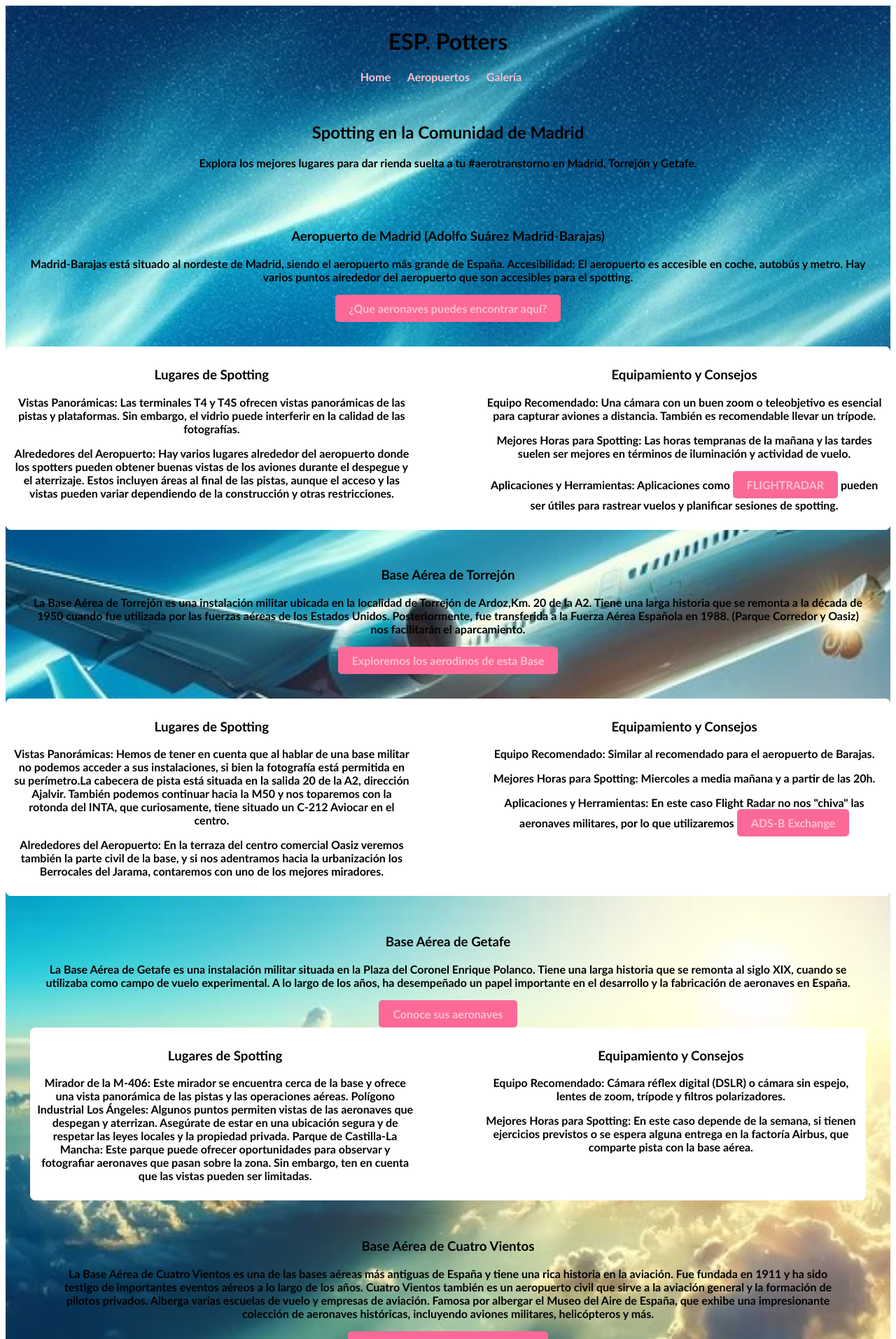
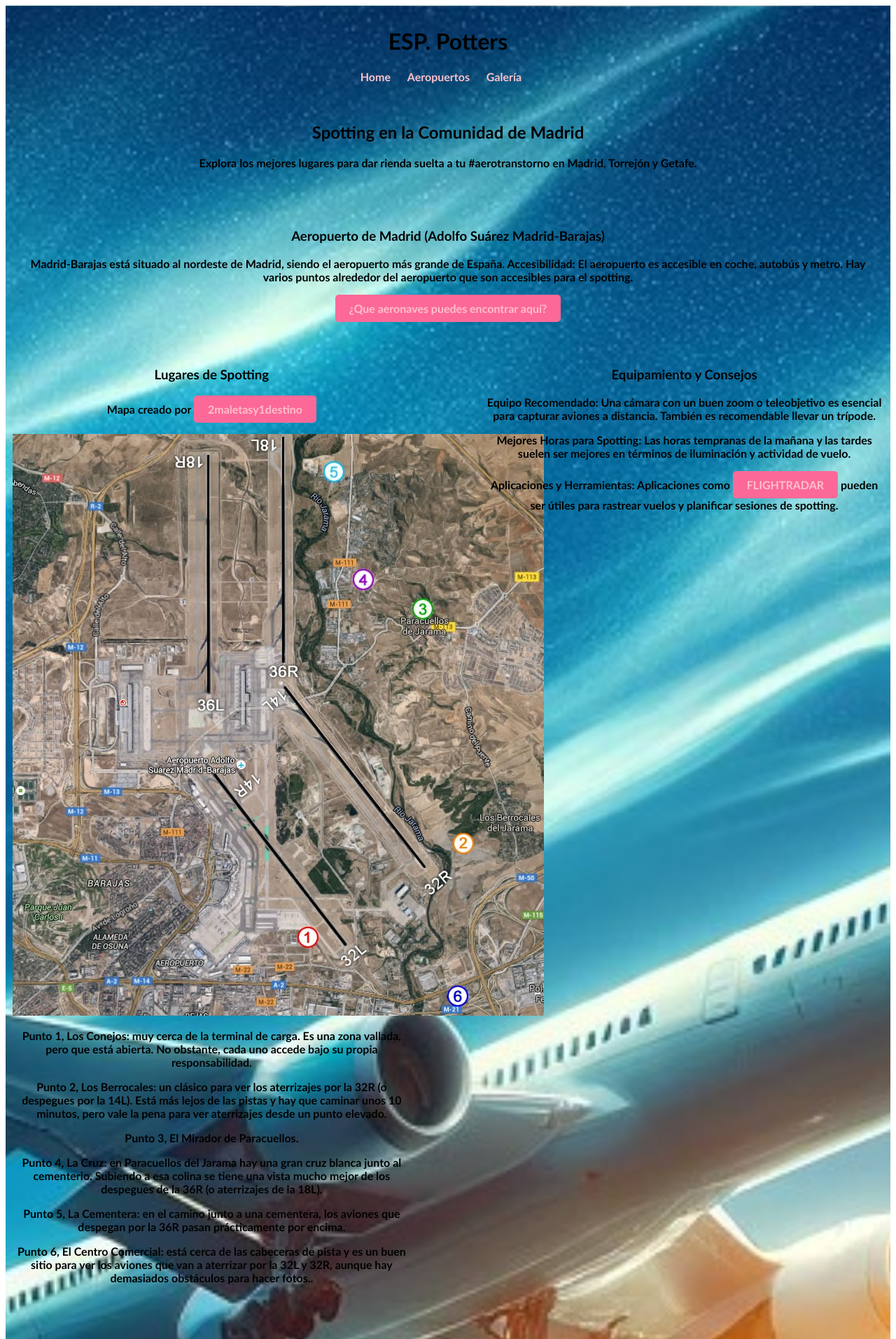
Before and after one commit to PatiCMacias/PASIR, a PHP site: page /html/aeropuertos.html in a window 1280 px wide. Shown: the top 1913 px of the page at 70% size. Run offline with PHP 8.4, Linux system fonts and the light colour scheme.

Commit message:
cualquier comentario

```diff
--- a/css/css_aeropuertos.css
+++ b/css/css_aeropuertos.css
@@ -8,20 +8,17 @@
 .column {
     display: flex;
     justify-content: space-between;
-    background-color: white;
-    border-radius: 8px;
+
 }
 .puntos1, .equipo1, .puntos2, .equipo2, .puntos3, .equipo3 {
     width: 45%;
     padding: 10px;
     text-align: center;
-    background-color: white;
-    border-radius: 8px;
 }
 header {
     background-color: grey;
     background-image: url('../images/fotoavion.jpg'); /* Ruta de la imagen de fondo */
-    background-size: cover; /* Escala la imagen para cubrir todo el div */
+    background-size: cover;
     background-position: center;
     color: black;
     text-align: center;
--- a/html/aeropuertos.html
+++ b/html/aeropuertos.html
@@ -31,8 +31,14 @@ Accesibilidad: El aeropuerto es accesible en coche, autobús y metro. Hay varios
 <div class="column">
     <div class= "puntos1">
     <h3>Lugares de Spotting</h3>
-    <p>Vistas Panorámicas: Las terminales T4 y T4S ofrecen vistas panorámicas de las pistas y plataformas. Sin embargo, el vidrio puede interferir en la calidad de las fotografías.</p>
-    <p>Alrededores del Aeropuerto: Hay varios lugares alrededor del aeropuerto donde los spotters pueden obtener buenas vistas de los aviones durante el despegue y el aterrizaje. Estos incluyen áreas al final de las pistas, aunque el acceso y las vistas pueden variar dependiendo de la construcción y otras restricciones.</p>
+    <a><p>Mapa creado por <a href="https://www.2maletasy1destino.com/" class="boton">2maletasy1destino</a></p>
+    <img src="../images/mapabarajas.jpg" alt="Aquí tienes un mapa donde verás los puntos que explicamos a continuación">
+    <p>Punto 1, Los Conejos: muy cerca de la terminal de carga. Es una zona vallada, pero que está abierta. No obstante, cada uno accede bajo su propia responsabilidad.</p>
+    <p>Punto 2, Los Berrocales: un clásico para ver los aterrizajes por la 32R (o despegues por la 14L). Está más lejos de las pistas y hay que caminar unos 10 minutos, pero vale la pena para ver aterrizajes desde un punto elevado.</p>
+    <p>Punto 3, El Mirador de Paracuellos.</p>
+    <p>Punto 4, La Cruz: en Paracuellos del Jarama hay una gran cruz blanca junto al cementerio. Subiendo a esa colina se tiene una vista mucho mejor de los despegues de la 36R (o aterrizajes de la 18L).</p>
+    <p>Punto 5, La Cementera: en el  camino junto a una cementera, los aviones que despegan por la 36R pasan prácticamente por encima.</p>
+    <p>Punto 6, El Centro Comercial: está cerca de las cabeceras de pista y es un buen sitio para ver los aviones que van a aterrizar por la 32L y 32R, aunque hay demasiados obstáculos para hacer fotos..</p>
     </div>
     <div class= "equipo1">
     <h3>Equipamiento y Consejos</h3>
@@ -69,11 +75,8 @@ Accesibilidad: El aeropuerto es accesible en coche, autobús y metro. Hay varios
    <div class="column">
     <div class= "puntos2">
     <h3>Lugares de Spotting</h3>
-    <p>Mirador de la M-406: Este mirador se encuentra cerca de la base y ofrece una vista panorámica de las pistas y las operaciones aéreas.
-
-    Polígono Industrial Los Ángeles: Algunos puntos permiten vistas de las aeronaves que despegan y aterrizan. Asegúrate de estar en una ubicación segura y de respetar las leyes locales y la propiedad privada.
-
-    Parque de Castilla-La Mancha: Este parque  puede ofrecer oportunidades para observar y fotografiar aeronaves que pasan sobre la zona. Sin embargo, ten en cuenta que las vistas pueden ser limitadas.</p>
+    <p>Te facilitamos este mapa en el que puedes localizar cuales son los puntos permitidos y restringidos para obtener las mejores capturas:
+    <iframe src="https://www.google.com/maps/d/embed?mid=15xfpSwD4ykDo0hoogXqL4Pmgu8Risbph&ehbc=2E312F" width="640" height="480"></iframe> Mapa creado por<a href="https://www.spotterguide.net/" class="boton">SpotterGuide.net</a></p>
     </div>
     <div class= "equipo2">
     <h3>Equipamiento y Consejos</h3>
```
Also changed, not shown: images/mapabarajas.jpg (added).
